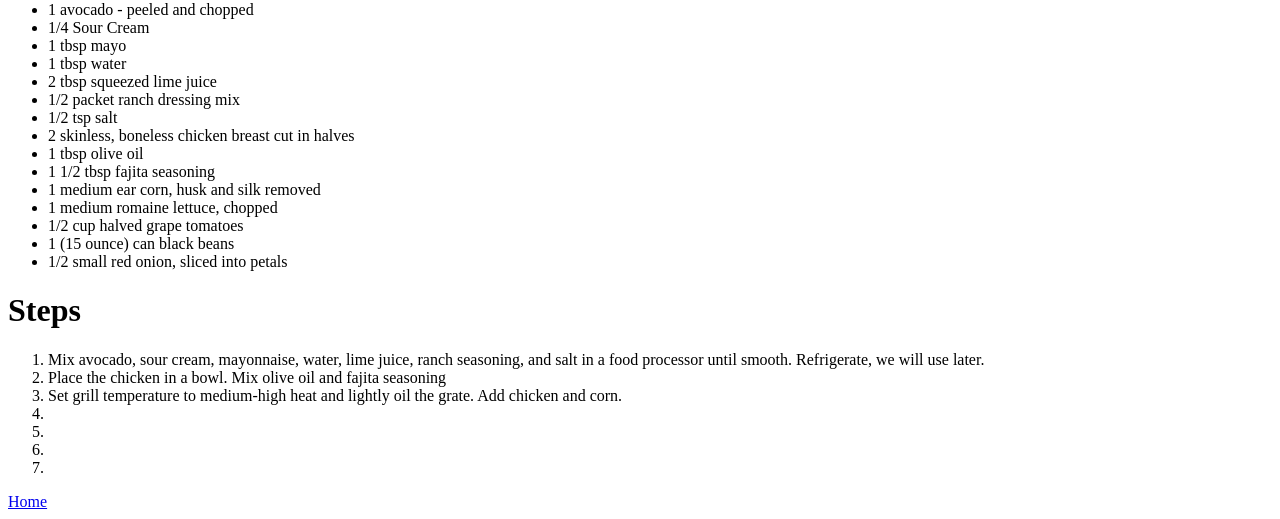
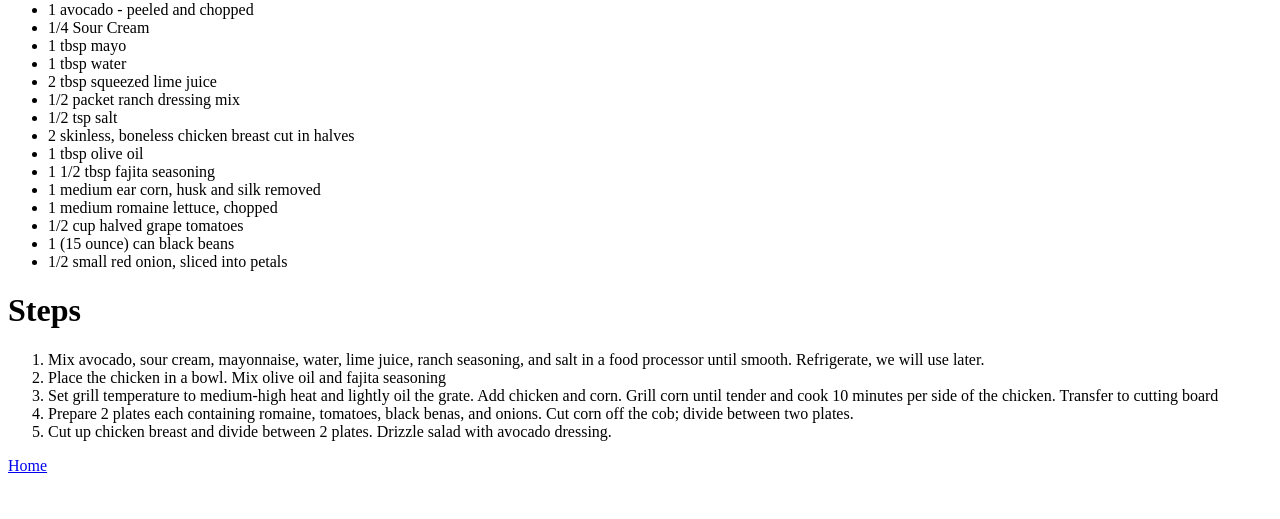
Before and after one commit to NatLabStudio/odin-recipes, a plain HTML site: page recipes/chickensalad.html in a window 1280 px wide. Shown: the part 557-1076 px from the top of the page. After the commit the page ends 1040 px from the top, so only its background shows below. Drawn offline with Linux system fonts and the light colour scheme.

```diff
--- a/recipes/chickensalad.html
+++ b/recipes/chickensalad.html
@@ -32,12 +32,9 @@
         <ol>
             <li>Mix avocado, sour cream, mayonnaise, water, lime juice, ranch seasoning, and salt in a food processor until smooth. Refrigerate, we will use later.</li>
             <li>Place the chicken in a bowl. Mix olive oil and fajita seasoning</li>
-            <li>Set grill temperature to medium-high heat and lightly oil the grate. Add chicken and corn.</li>
-            <li></li>
-            <li></li>
-            <li></li>
-
-<li></li>
+            <li>Set grill temperature to medium-high heat and lightly oil the grate. Add chicken and corn. Grill corn until tender and cook 10 minutes per side of the chicken. Transfer to cutting board</li>
+            <li>Prepare 2 plates each containing romaine, tomatoes, black benas, and onions. Cut corn off the cob; divide between two plates.</li>
+            <li>Cut up chicken breast and divide between 2 plates. Drizzle salad with avocado dressing.</li>
         </ol>
 
         <a href="../index.html">Home</a>
```
Also changed, not shown: index.html (+3 -1 lines).
